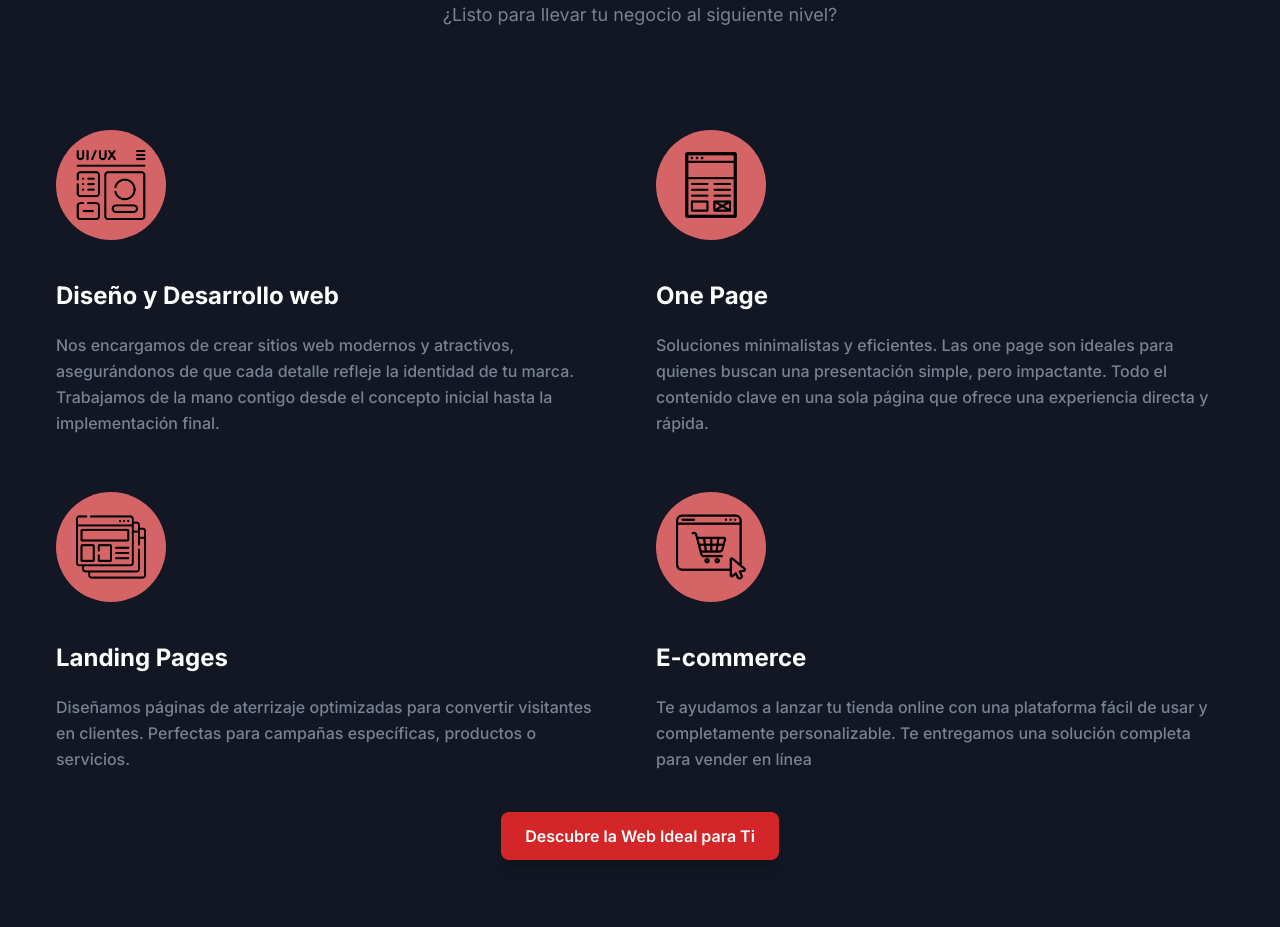
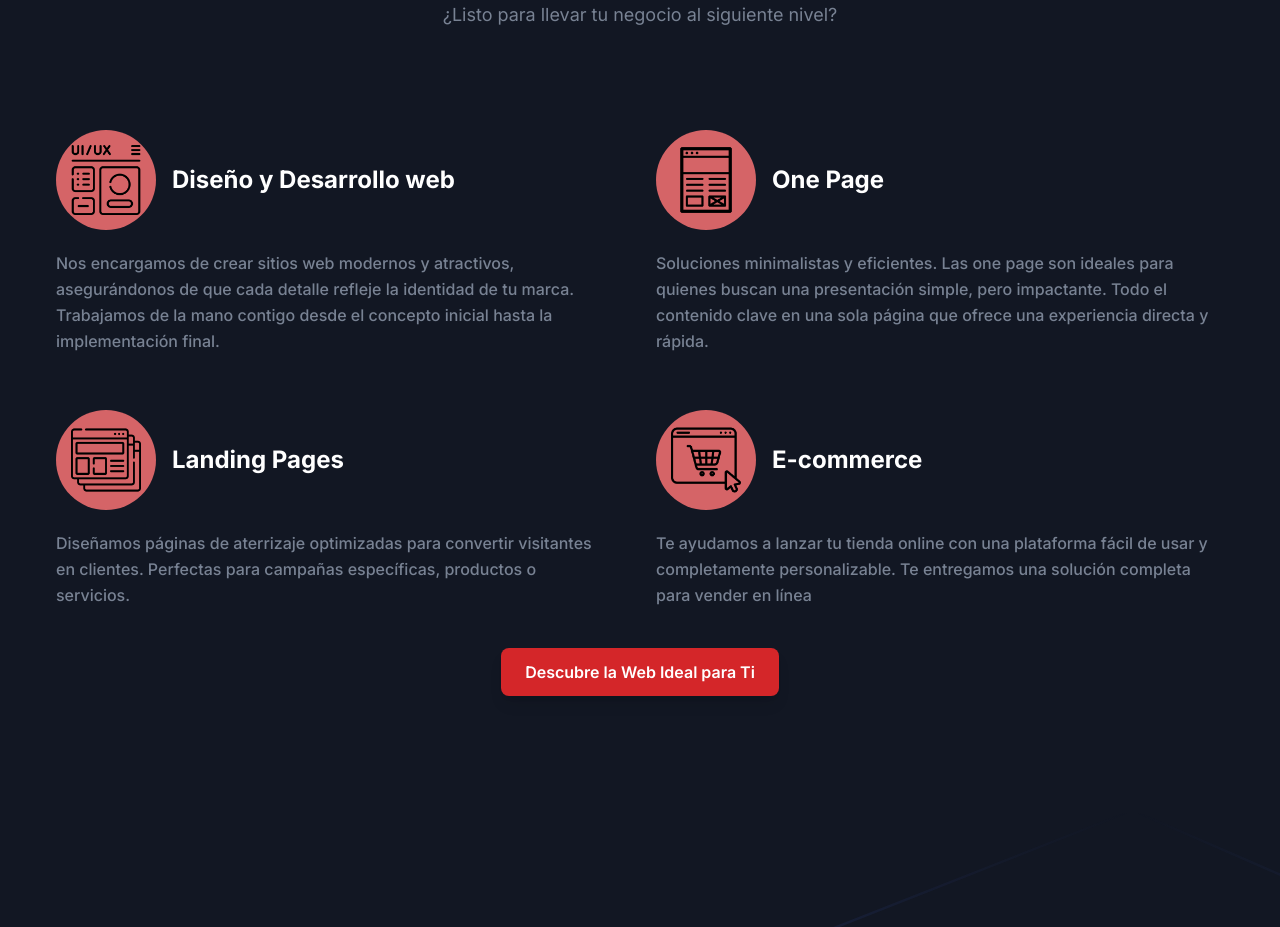
Before and after one commit to kevkarlion/DevWeb-Patagonia, a Next.js app: page / in a window 1280 px wide. Shown: the part 1120-2047 px from the top of the page. Built offline with nearby package versions, Linux system fonts and the light colour scheme.

Commit message:
design icons services

```diff
--- a/src/components/Features/SingleFeature.tsx
+++ b/src/components/Features/SingleFeature.tsx
@@ -5,12 +5,14 @@ const SingleFeature = ({ feature }: { feature: Feature }) => {
   return (
     <div className="w-full">
       <div className="wow fadeInUp" data-wow-delay=".15s">
-        <div className="mb-10 flex h-[110px] w-[110px] items-center justify-center bg-redwhite rounded-full text-primary">
-          {icon}
+        <div className="flex items-center mb-5">
+          <div className="flex h-[100px] w-[100px] items-center justify-center bg-redwhite rounded-full text-primary mr-4">
+            {icon}
+          </div>
+          <h3 className="text-xl font-bold text-black dark:text-white sm:text-2xl lg:text-xl xl:text-2xl">
+            {title}
+          </h3>
         </div>
-        <h3 className="mb-5 text-xl font-bold text-black dark:text-white sm:text-2xl lg:text-xl xl:text-2xl">
-          {title}
-        </h3>
         <p className="pr-[10px] text-base font-medium leading-relaxed text-body-color">
           {paragraph}
         </p>
```
